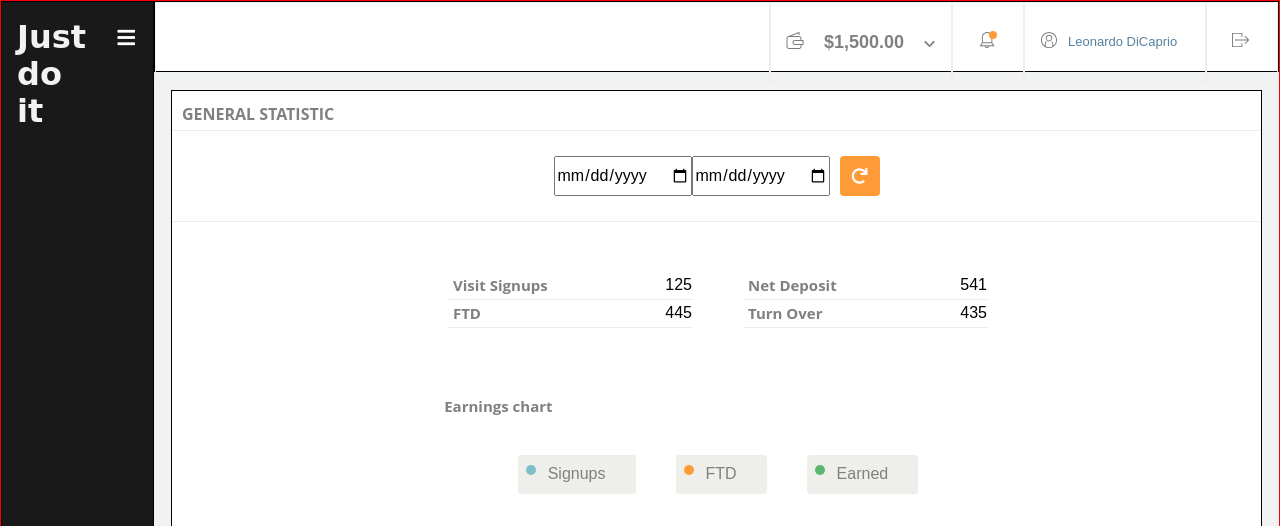
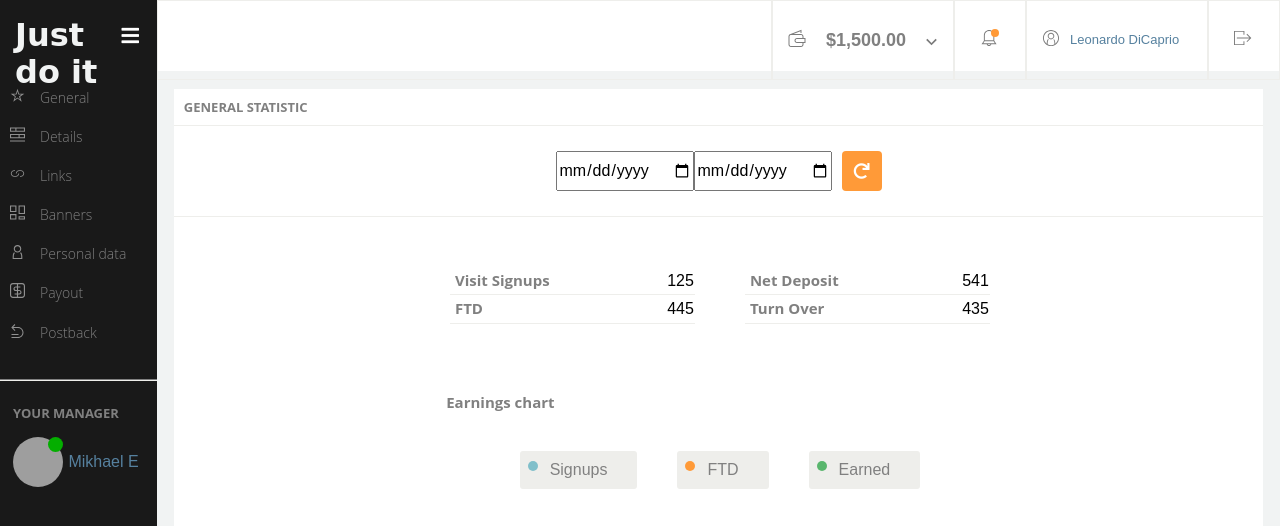
Before and after one commit to jankamienski/Investments, a website: page src/index.html in a window 1280 px wide. Shown: the top 526 px of the page. Drawn offline with nearby package versions, Linux system fonts and the light colour scheme; files that its build step writes are made by us from their sources; grey boxes are pictures that could not be loaded; a web font is replaced by a local one.

Commit message:
Remove additional working borders

```diff
--- a/src/index.html
+++ b/src/index.html
@@ -32,7 +32,7 @@
               <li>
                 <span class="vertical-line-menu"></span>
                 <div class="sidebar-menu-list-wrapper">
-                  <a href="#content_general" data-tab="content_general" class="tab-link active">
+                  <a href="#content_general" data-tab="content_general" class="tab-link">
                     <img src="images/icons/general.svg" class="icon-image" alt="picture">General</a>
                 </div>
               </li>
--- a/src/sass/_general-statistic.scss
+++ b/src/sass/_general-statistic.scss
@@ -2,7 +2,6 @@
   margin-top: 50px;
 
   .general-wrapper {
-
     .chart-image {
       display: flex;
       justify-content: center;
--- a/src/sass/_homepage.scss
+++ b/src/sass/_homepage.scss
@@ -22,7 +22,7 @@ body {
 }
 
 .grid-container {
-  border: 1px solid red;
+  //border: 1px solid red;
   display: grid;
   height: 1724px;
   width: 1280px;
@@ -39,7 +39,7 @@ body {
 
 .item {
   //margin: 1px;
-  border: 1px solid black;
+  //border: 1px solid black;
   background: white;
 }
 
@@ -71,9 +71,6 @@ body {
   margin: 0.75% 1.5% 1.5% 1.5%;
 }
 
-
-
-
 .links {
   grid-column: sidebar-end / content-end;
   grid-row: links-start / links-end;
--- a/src/sass/_sidebar.scss
+++ b/src/sass/_sidebar.scss
@@ -45,7 +45,7 @@
 
 .sidebar-menu {
   background: $sidebar-nav;
-  opacity: 0;
+  opacity: 1;
 
 }
 
@@ -119,10 +119,7 @@
     justify-content: center;
     margin-top: 10px;
     color: $side-bar-font-color;
-    font-size: 8px;
-    margin-left: -30px;
-
-
+    margin-right: 25px;
   }
 
   .manager-wrapper {
@@ -157,8 +154,6 @@
       }
     }
 
-
-
     .manager-image {
       width: 50px;
       height: 50px;
@@ -168,6 +163,7 @@
     }
   }
 }
+
 .tab-content {
   display: none;
 }
@@ -177,5 +173,5 @@
 }
 
 .active {
-  opacity: 1;
+  opacity: 0;
 }
--- a/src/sass/_topper.scss
+++ b/src/sass/_topper.scss
@@ -31,8 +31,6 @@
     width: 11px;
     margin-top: 10px;
   }
-
-
 
   a:hover {
     transform: translate(-1px, -1px);
--- a/src/sass/components/_buttons.scss
+++ b/src/sass/components/_buttons.scss
@@ -54,7 +54,6 @@
 }
 
 .general-callender {
-
   a {
     height: 40px;
     text-decoration: none;
--- a/src/sass/components/_links.scss
+++ b/src/sass/components/_links.scss
@@ -1,7 +1,7 @@
-.links-container {
-  border: 1px solid blue;
+//.links-container {
+  //border: 1px solid blue;
 
-}
+//}
 
 .link-wrapper {
   text-decoration: none;
--- a/src/sass/components/_typography.scss
+++ b/src/sass/components/_typography.scss
@@ -6,7 +6,7 @@
 }*/
 
 h2 {
-  font-size: 16px;
+  font-size: 13px;
   color: $side-bar-font-color;
   font-family: $paragraph-font;
   text-transform: uppercase;
```
Lines whose indentation alone changed are shown as unchanged.
